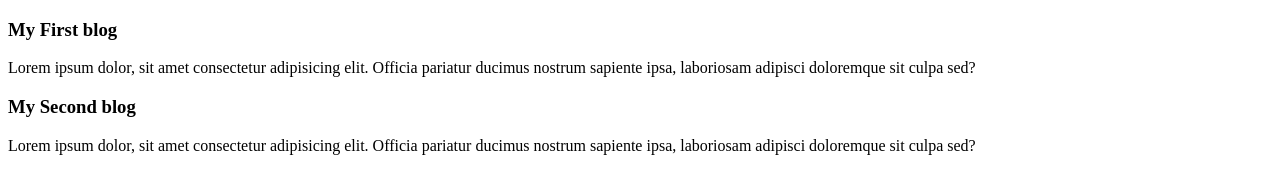
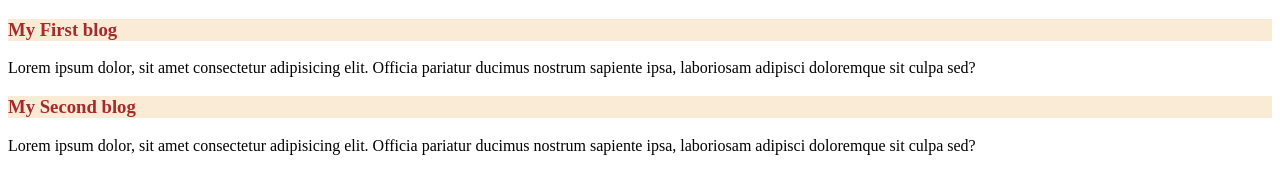
Before and after one commit to rukayya220/my-shelly-copp-repo, a plain HTML site: page index.html in a window 1280 px wide. Drawn offline with Linux system fonts and the light colour scheme.

Commit message:
color it

```diff
--- a/index.html
+++ b/index.html
@@ -5,14 +5,15 @@
     <meta charset="UTF-8">
     <meta name="viewport" content="width=device-width, initial-scale=1.0">
     <title>Sheldom cooper</title>
+    <link rel="stylesheet" href="style.css">
 </head>
 <body>
     <div>
-        <h3> My First blog</h3>
+        <h3 class="blog"> My First blog</h3>
         <p>Lorem ipsum dolor, sit amet consectetur adipisicing elit. Officia pariatur ducimus nostrum sapiente ipsa, laboriosam adipisci doloremque sit culpa sed?</p>
     </div>
     <div>
-        <h3> My Second blog</h3>
+        <h3 class="blog"> My Second blog</h3>
         <p>Lorem ipsum dolor, sit amet consectetur adipisicing elit. Officia pariatur ducimus nostrum sapiente ipsa, laboriosam adipisci doloremque sit culpa sed?</p>
     </div>
 </body>
--- /dev/null
+++ b/style.css
@@ -0,0 +1,5 @@
+.blog{
+    color: brown;
+    background-color: antiquewhite;
+    font-weight: bold;
+}
```
